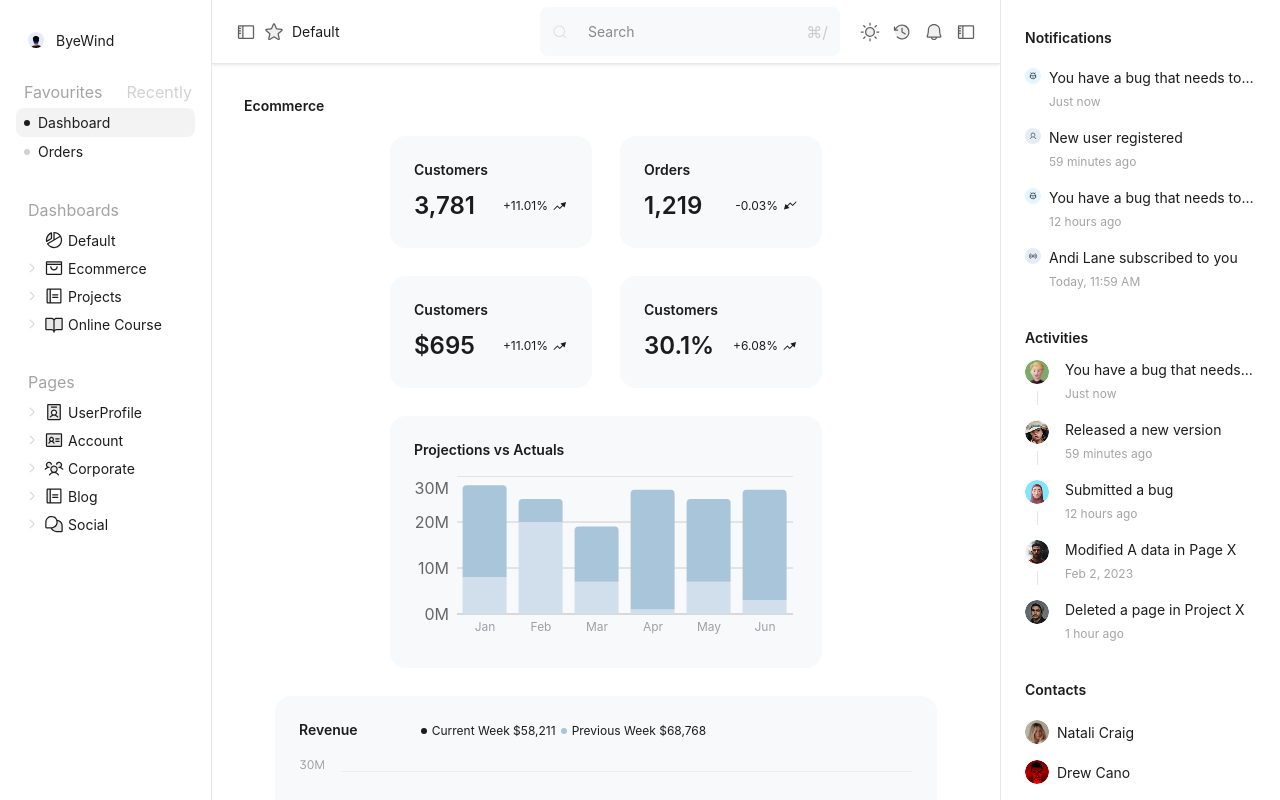
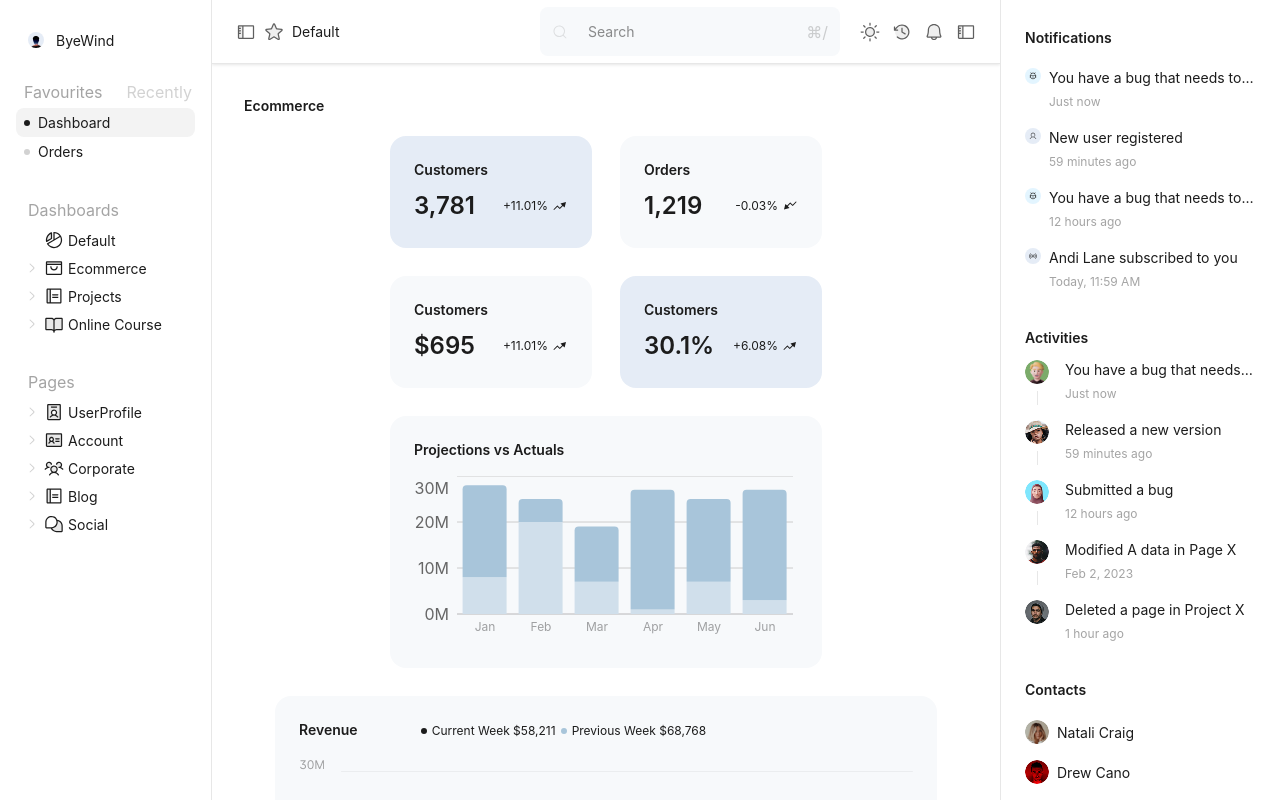
Before and after one commit to aerodeval/juspay-react, a React (Vite) app: page / in a window 1280 px wide. Built offline with nearby package versions, Linux system fonts and the light colour scheme; a web font is replaced by a local one.

Commit message:
style: Refine App.css for toolbar actions
- Scoped the MuiPaper-root styles to .toolbar-actions for better specificity and styling control.

```diff
--- a/src/App.css
+++ b/src/App.css
@@ -137,7 +137,7 @@ margin-bottom: 16px;
 
 }
 
-.MuiPaper-root {
+.toolbar-actions .MuiPaper-root {
   background-color: #F7F9FB !important;
 }
 .MuiMenuItem-root{
```
